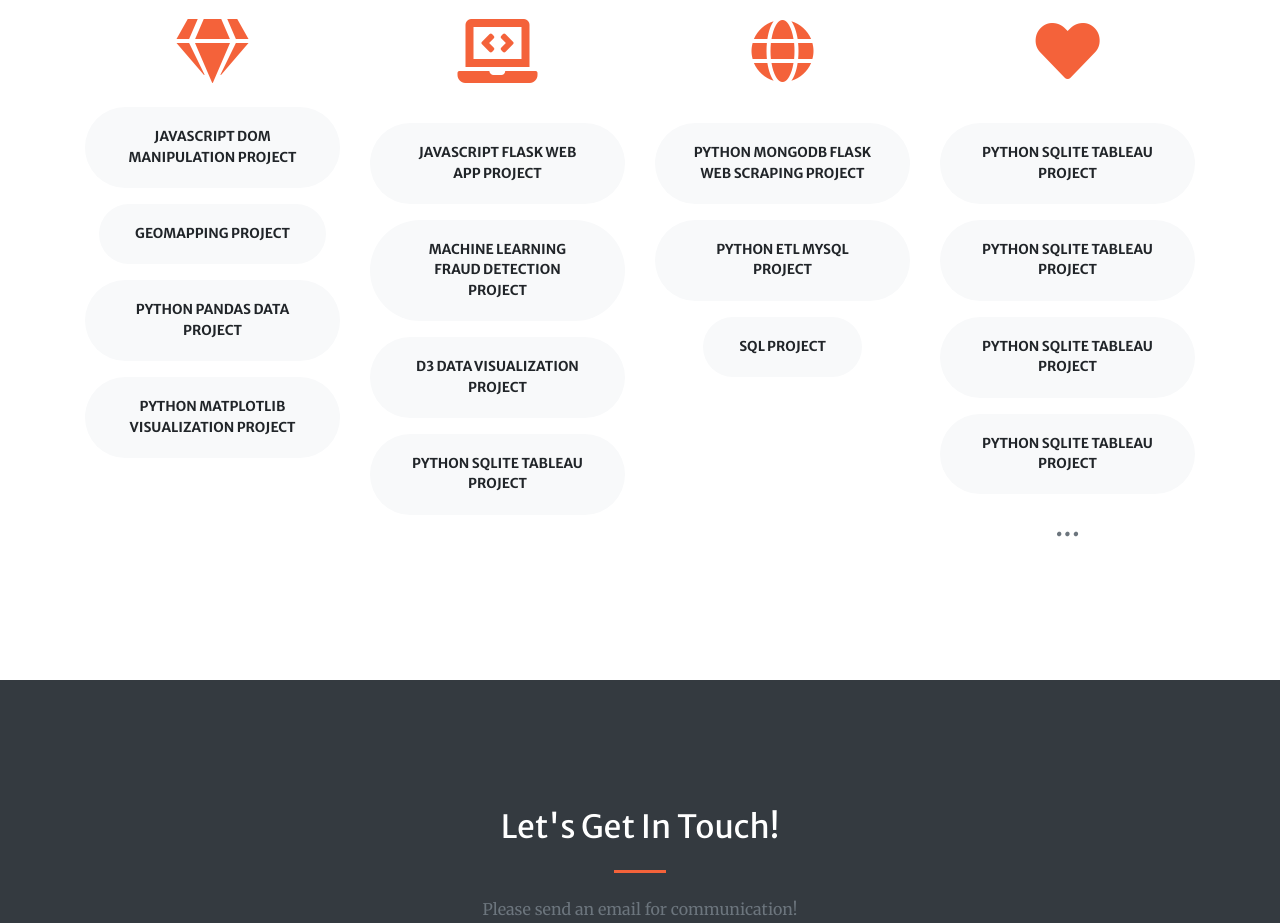
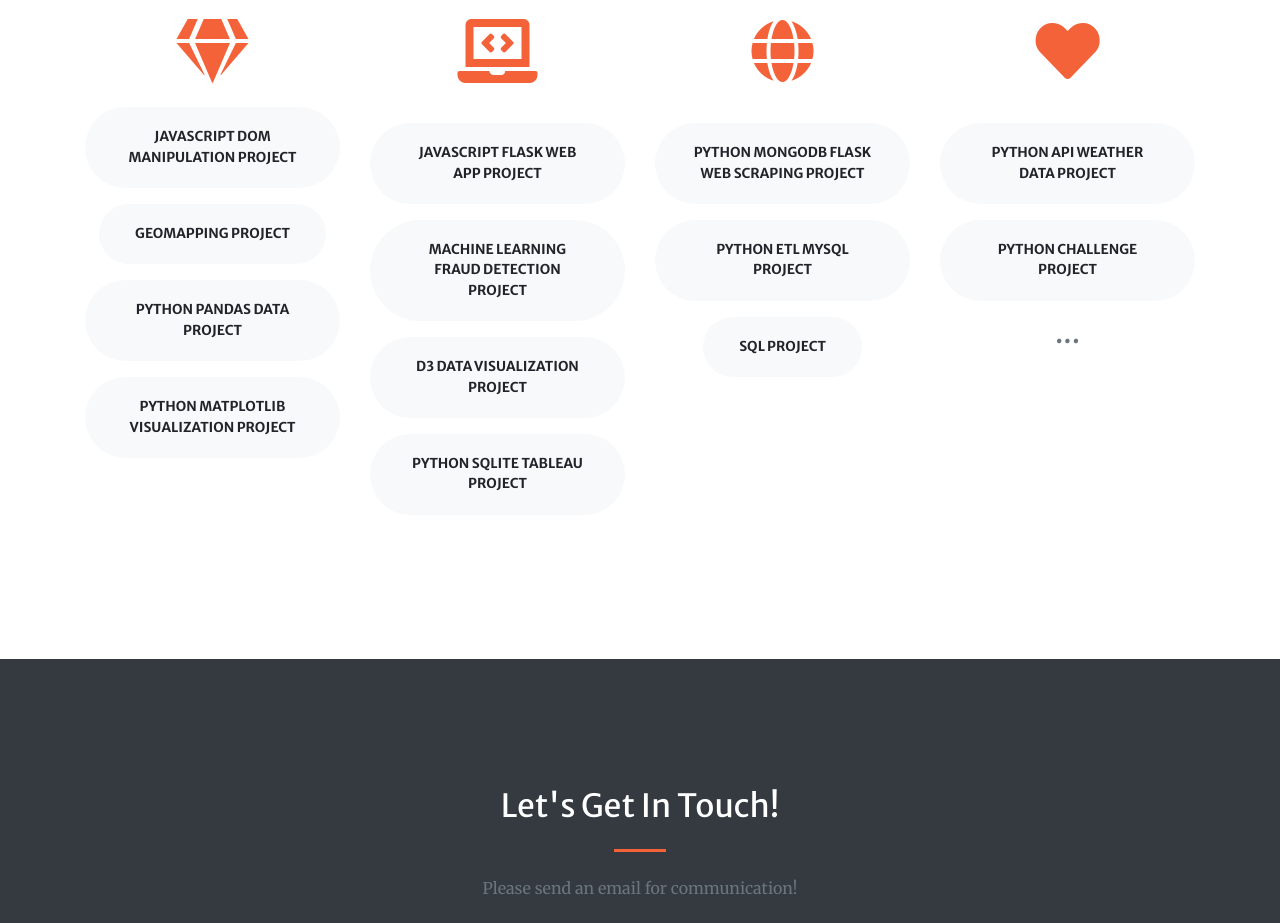
Before and after one commit to asuzek/asuzek.github.io, a website with bundled scripts: page index.html in a window 1280 px wide. Shown: the part 1620-2543 px from the top of the page. Built offline with nearby package versions, Linux system fonts and the light colour scheme.

Commit message:
Update index.html

```diff
--- a/index.html
+++ b/index.html
@@ -8,7 +8,7 @@
   <meta name="description" content="">
   <meta name="author" content="">
 
-  <title>Creative - Start Bootstrap Theme</title>
+  <title>Portfolio Page - A. Suzek</title>
 
   <!-- Font Awesome Icons -->
   <link href="vendor/fontawesome-free/css/all.min.css" rel="stylesheet" type="text/css">
@@ -122,10 +122,8 @@
         <div class="col-lg-3 col-md-6 text-center">
           <div class="mt-5">
             <i class="fas fa-4x fa-heart text-primary mb-4"></i>
-            <p><h3><a class="btn btn-light btn-xl" https://github.com/asuzek/Project-2-Interactive-Visualization">Python SQLite Tableau Project</a><h3></p>
-          <p><h3><a class="btn btn-light btn-xl" https://github.com/asuzek/Project-2-Interactive-Visualization">Python SQLite Tableau Project</a><h3></p>
-          <p><h3><a class="btn btn-light btn-xl" https://github.com/asuzek/Project-2-Interactive-Visualization">Python SQLite Tableau Project</a><h3></p>
-          <p><h3><a class="btn btn-light btn-xl" https://github.com/asuzek/Project-2-Interactive-Visualization">Python SQLite Tableau Project</a><h3></p>
+            <p><h3><a class="btn btn-light btn-xl" https://github.com/asuzek/Weather-API-Python-Project">Python API Weather Data Project</a><h3></p>
+          <p><h3><a class="btn btn-light btn-xl" https://github.com/asuzek/Python-Challenge-Project">Python Challenge Project</a><h3></p>
 
             <p class="text-muted mb-0">...</p>
           </div>
```
